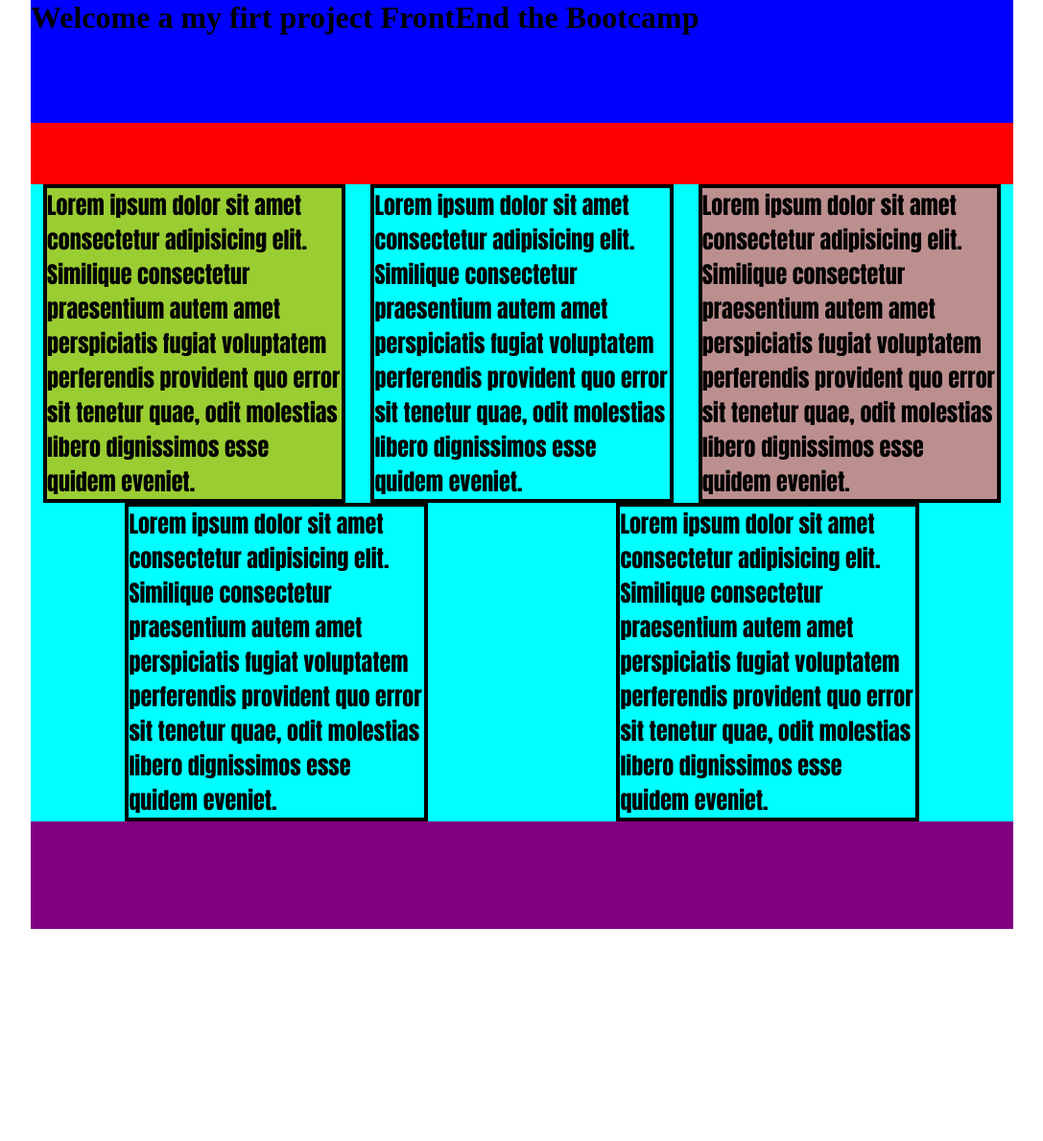
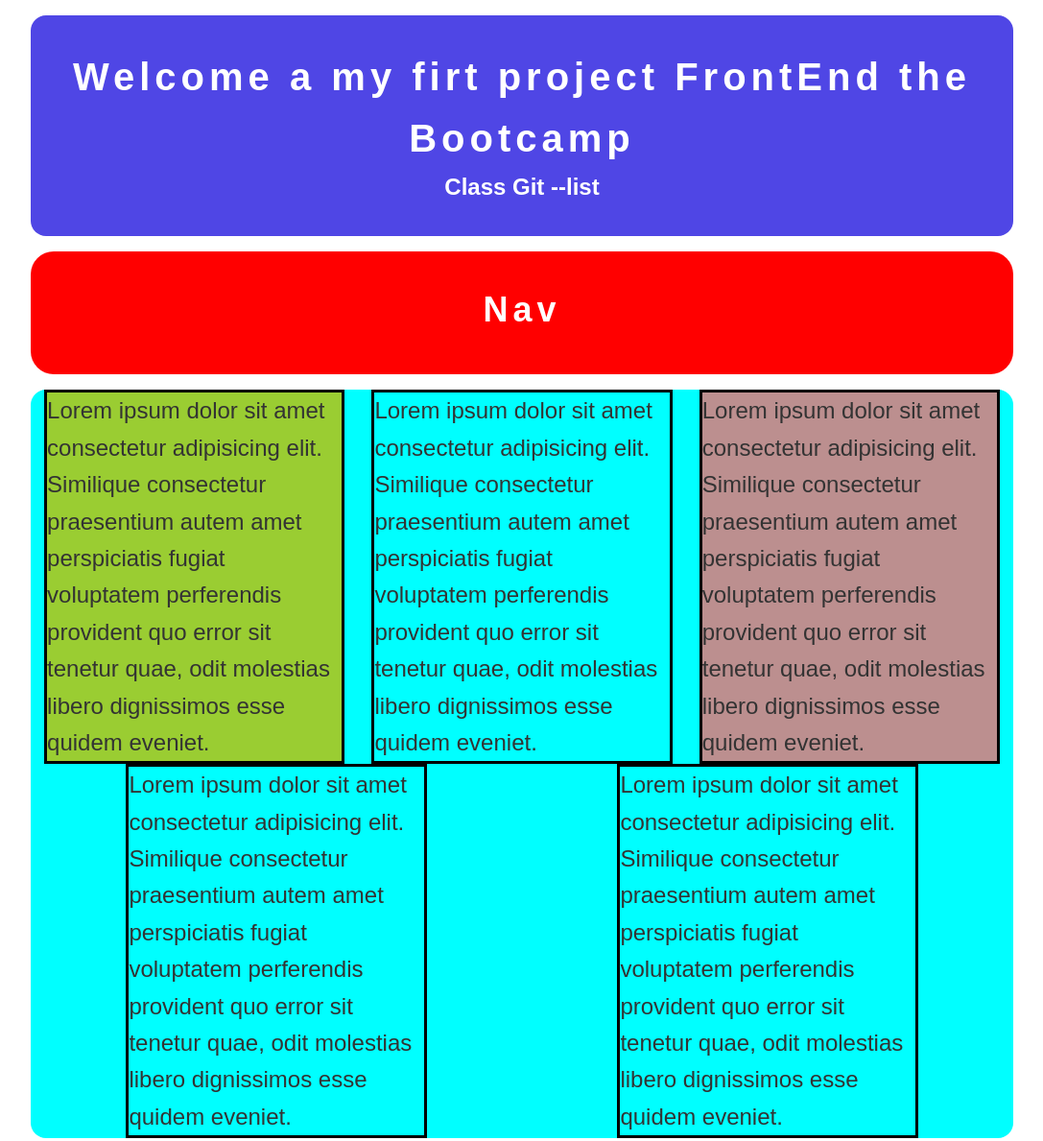
Before and after one commit to yggabo/Firts-project-html-css, a plain HTML site: page index.html in a window 1280 px wide. Shown: the top 1189 px of the page at 96% size, without its empty margins (96-1183 px from the left). Before the commit the page ends 968 px from the top, so only its background shows below. Drawn offline with Linux system fonts and the light colour scheme.

Commit message:
charly-resposive div de main

```diff
--- a/index.html
+++ b/index.html
@@ -10,9 +10,10 @@
 <body>
     <header>
         <h1>Welcome a my firt project FrontEnd the Bootcamp</h1>
+        <h2>Class Git --list</h2>
     </header>
             <nav>
-
+                <h2>Nav</h2>
             </nav>
     <main>
         <div class="left">
@@ -33,7 +34,7 @@
 
     </main>
              <footer>
-
+                <h2>Footer</h2>
             </footer>
 </body>
 </html>
--- a/style.css
+++ b/style.css
@@ -7,19 +7,42 @@
 
    /*   page code*/
 
+   body {
+        font-family: 'Poppins', sans-serif;     /*  estilo de letra */
+        background-color: #ffffff;
+        color: #333;    /* color de la letra del contenid  */
+        line-height: 1.6;       /*  espacio entre lineas    */
+        }
+
     header, nav, main,footer  {
         width: 80%;
         margin: 0 auto;
-    }
+        border-radius: 1em;     /*  borde en las cajas del contenido    */
+        }
 
     header {
         min-height: 8rem;
-        background-color: blue;
-    }
+        background-color: #4f46e5;
+        color: white;
+        text-align: center;
+        padding: 2rem 0;        /*  relleno por dentro  */
+        margin: 1rem auto;
+        }
+
+    header h1 {
+        font-size: 2.5rem;
+        letter-spacing: 5px; /* espcio entre letras */
+        }
 
     nav {
         min-height: 4rem;
         background-color: red;
+        margin: 1rem auto;
+        color: white;
+        text-align: center;
+        padding: 2rem 0;
+        font-size: 1.5rem;
+        letter-spacing: 5px;
         }
 
     main {
@@ -28,12 +51,12 @@
         display: flex;                  /* Elementos en columnas */
         flex-wrap: wrap;                /* Elementos en fila */
         justify-content: space-around;  /*  Espacios entre los elementos y el borde */
+        margin: 1rem auto;
         }
 
     main div {
-        border: 0.3rem solid black;
+        border: 0.2rem solid black;
         width: 30%;
-        font-family: Impact, Haettenschweiler, 'Arial Narrow Bold', sans-serif;
         font-size: x-large;
     }
 
@@ -45,10 +68,27 @@
         background-color: rosybrown;
     }
 
-
-
-
     footer {
         min-height: 7rem;
         background-color: purple;
+        color: white;
+        text-align: center;
+        padding: 1rem 0;
+        font-size: 1.5rem;
+        letter-spacing: 5px;
+        margin: 1rem auto;
     }
+
+         /* Media query */
+
+    @media screen and (max-width: 600px) {
+    body {
+        background-color: lightgreen;
+        }
+         main {
+            flex-direction: column;
+         }
+         main div {
+            width: 95%;
+         }
+    }
```
